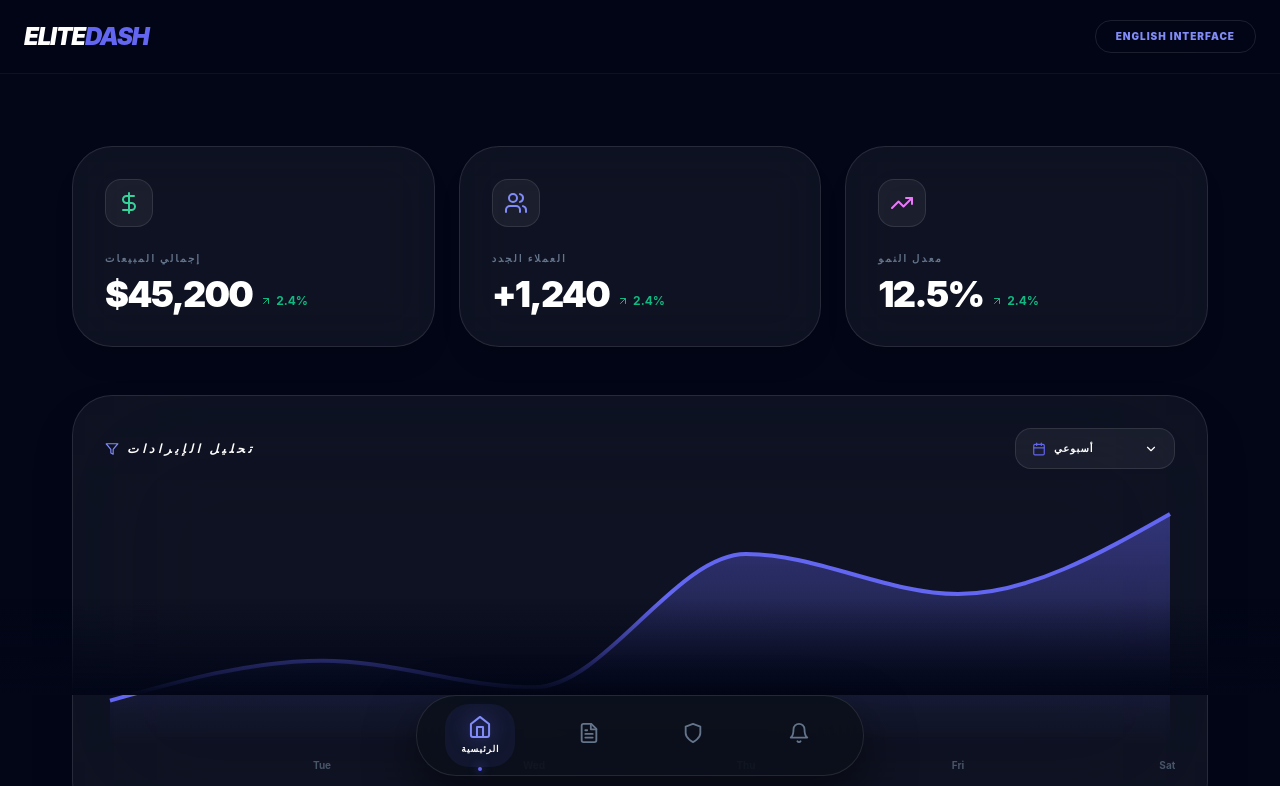
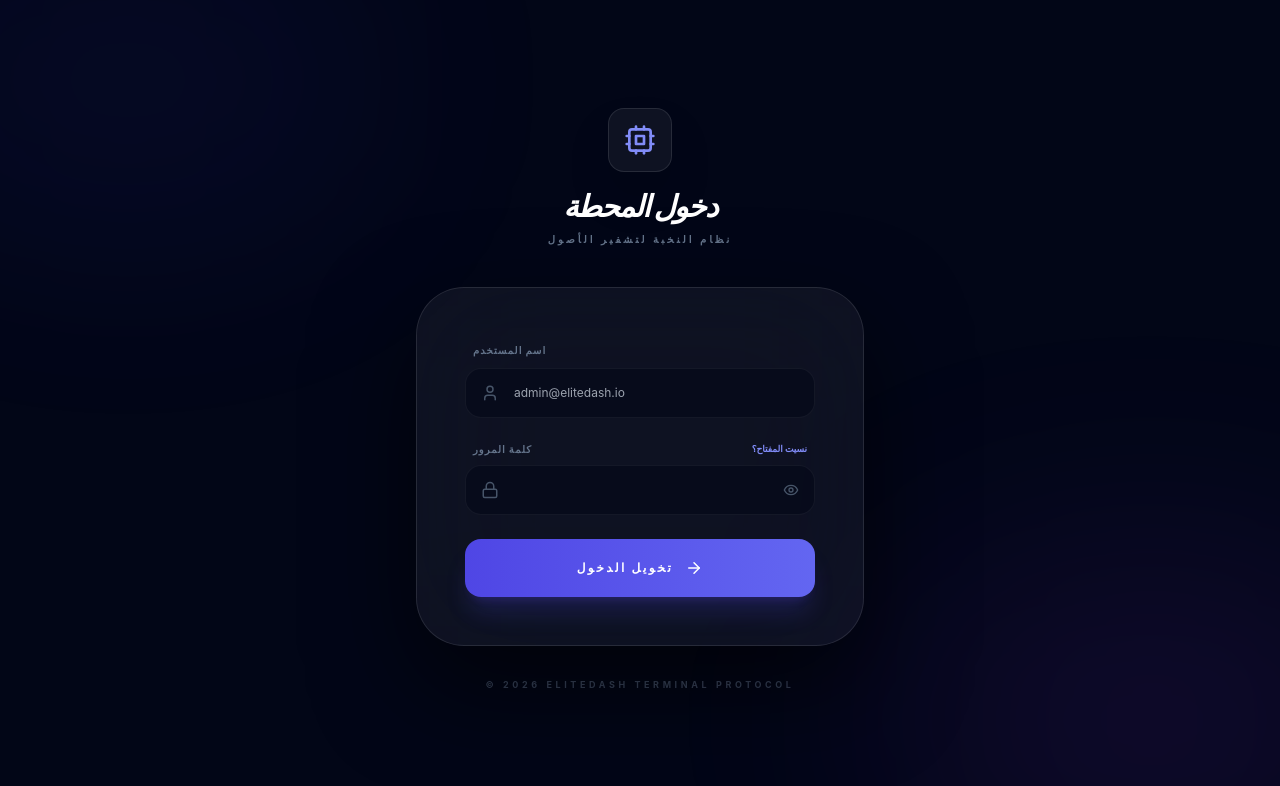
Before and after one commit to marwanalpumu-del/elitedash-modern-dashboard, a React (Create React App) app: page / in a window 1280 px wide. Shown: the top 786 px of the page. Built offline with nearby package versions, Linux system fonts and the light colour scheme.

Commit message:
Update App.jsx

```diff
--- a/src/App.jsx
+++ b/src/App.jsx
@@ -1,59 +1,40 @@
-/**
- * @file App.jsx
- * @description The Ultimate Orchestrator for EliteDash.
- * Combines advanced memoization, dynamic routing, and premium UI standards.
- * Standards: Global Marketplace Ready (Anti-Print, Multi-Lang, Smooth Transitions).
- */
-
-import React, { useState, useCallback, useMemo } from 'react';
-
-// --- Shared Components ---
+import React, { useState, useCallback } from 'react';
 import Navbar from './components/Navbar';
 import BottomNav from './components/BottomNav';
-
-// --- Page & Module Imports ---
 import DashboardHome from './pages/DashboardHome';
 import Invoices from './pages/Invoices';
 import ProfileSecurity from './pages/ProfileSecurity';
 import NotificationCenter from './pages/NotificationCenter';
-
-// --- Global Styles ---
+import Login from './pages/Login'; // أضفنا صفحة اللوجن
 import './index.css';
 
 export default function App() {
-  /** * @state activeTab - State-based routing for instant page switching.
-   * Options: 'home', 'invoices', 'security', 'alerts'
-   */
+  // 1. أضفنا حالة الدخول (تبدأ بـ false)
+  const [isAuthenticated, setIsAuthenticated] = useState(false);
   const [activeTab, setActiveTab] = useState('home');
-
-  /** @state lang - Global localization controller */
   const [lang, setLang] = useState('ar');
 
-  /**
-   * @function toggleLanguage
-   * @description Professional memoized toggle to prevent unnecessary re-renders.
-   */
   const toggleLanguage = useCallback(() => {
     setLang((prev) => (prev === 'ar' ? 'en' : 'ar'));
   }, []);
 
-  /**
-   * @function renderActiveTab
-   * @description Centralized rendering engine with smooth entry animations.
-   */
+  // دالة لتسجيل الدخول
+  const handleLogin = () => setIsAuthenticated(true);
+
+  // --- إذا لم يسجل الدخول، اعرض صفحة اللوجن فقط ---
+  if (!isAuthenticated) {
+    return <Login onLogin={handleLogin} lang={lang} />;
+  }
+
+  // --- إذا سجل الدخول، اعرض الكود الخاص بك كما هو ---
   const renderActiveTab = () => {
     const content = (() => {
       switch (activeTab) {
-        case 'home':
-          return <DashboardHome lang={lang} />;
-        case 'invoices':
-          return <Invoices lang={lang} />;
-        case 'security':
-          return <ProfileSecurity lang={lang} />;
-        case 'alerts':
-          return <NotificationCenter lang={lang} />;
-        default:
-          return <DashboardHome lang={lang} />;
+        case 'home': return <DashboardHome lang={lang} />;
+        case 'invoices': return <Invoices lang={lang} />;
+        case 'security': return <ProfileSecurity lang={lang} />;
+        case 'alerts': return <NotificationCenter lang={lang} />;
+        default: return <DashboardHome lang={lang} />;
       }
     })();
 
@@ -67,21 +48,17 @@ export default function App() {
   return (
     <div className={`
       min-h-screen bg-[#020617] text-slate-300 pb-28 transition-colors duration-500
-      ${lang === 'ar' ? 'font-sans-ar tracking-normal' : 'font-sans-en tracking-tight'}
-      selection:bg-indigo-500/30 selection:text-indigo-200
+      ${lang === 'ar' ? 'font-sans-ar' : 'font-sans-en'}
+      selection:bg-indigo-500/30
     `}>
-
-      {/* 1. TOP NAVIGATION: Anti-Print enabled for clean reports */}
       <header className="no-print sticky top-0 z-[60]">
         <Navbar lang={lang} toggleLanguage={toggleLanguage} />
       </header>
 
-      {/* 2. VIEWPORT: Responsive container with dynamic max-width */}
       <main className="max-w-[1440px] mx-auto p-4 lg:p-10 min-h-[calc(100vh-160px)]">
         {renderActiveTab()}
       </main>
 
-      {/* 3. CONTROLLER: Fixed position with glass effect overlay */}
       <nav className="fixed bottom-0 left-0 right-0 z-50 no-print">
         <div className="absolute inset-0 bg-gradient-to-t from-[#020617] to-transparent pointer-events-none h-24 -top-24" />
         <BottomNav
@@ -90,7 +67,6 @@ export default function App() {
           lang={lang}
         />
       </nav>
-
     </div>
   );
 }
```
